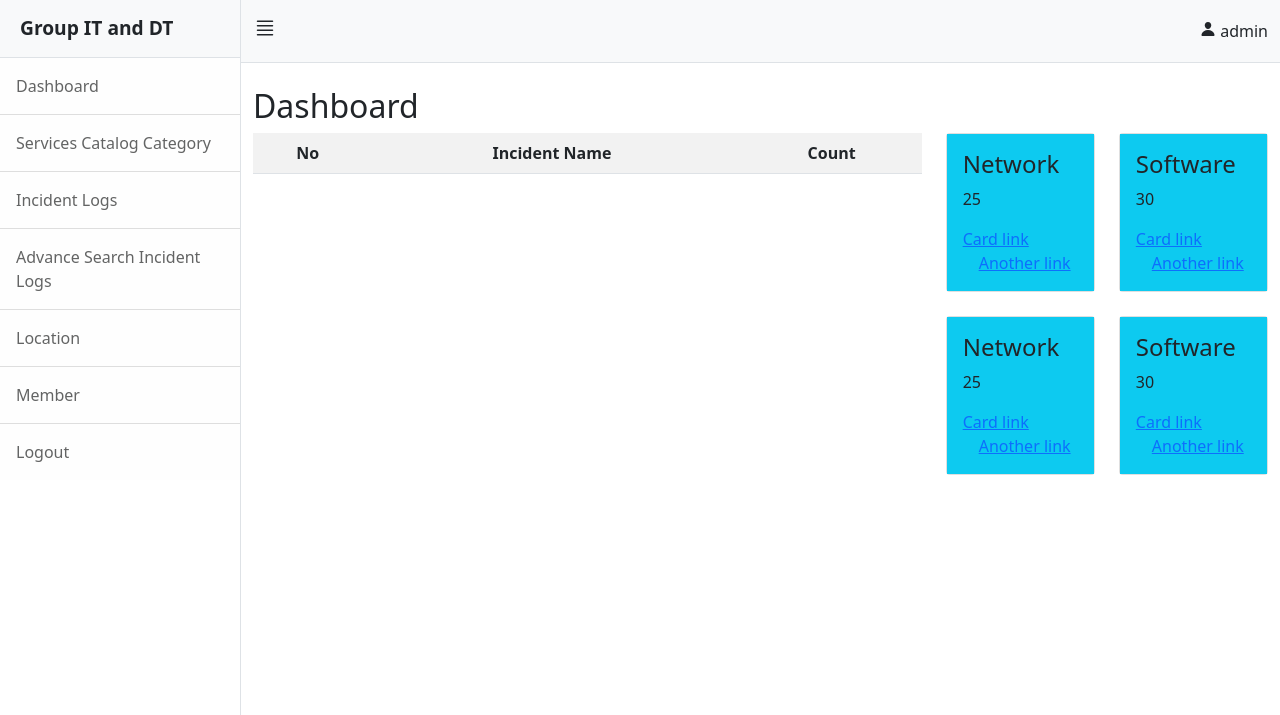
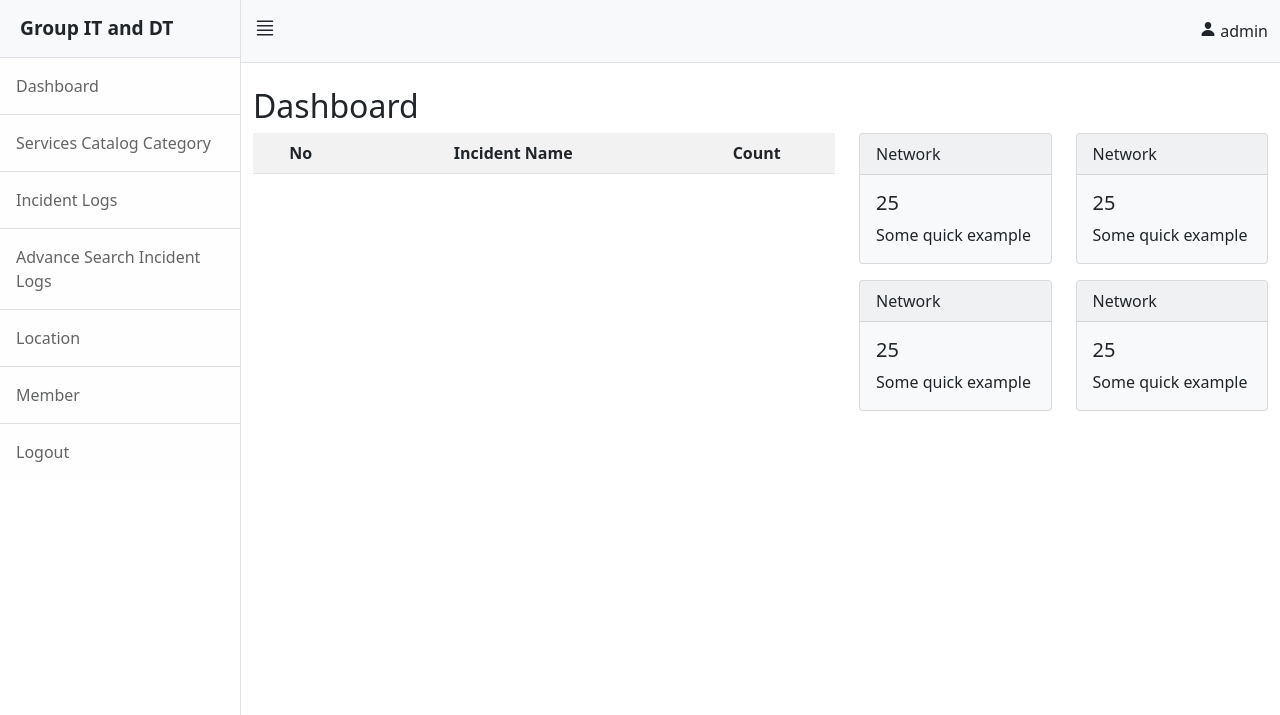
Before and after one commit to eugen3199/incident-logs-kbtc, a PHP site: page /admin/index.php in a window 1280 px wide. Shown: the top 715 px of the page. Run offline with PHP 8.4, Linux system fonts and the light colour scheme; a user stored in the database is signed in; lists and menus that the app fills with data are empty; some libraries are stand-ins or nearby versions.

Commit message:
Dashboard of ims

```diff
--- a/admin/index.php
+++ b/admin/index.php
@@ -19,7 +19,7 @@
             <h2> Dashboard </h2>
 
             <div class="row">
-                <div class="col-md-8">
+                <div class="col-md-7">
                 <table class="table table-striped text">
 
                             <tr>
@@ -31,63 +31,53 @@
 
                 </div>
 
-                <div class="col-md-4">
+                <div class="col-md-5">
                     <div class="row">
-                       <div class="col-md-6">
-                            <div class="card">
-                                <div class="card-body bg-info">
-                                    <h4 class="card-title">Network</h4>
-                                    <p class="card-text">25</p>
-                                    <a href="#" class="card-link">Card link</a>
-                                    <a href="#" class="card-link">Another link</a>
+                        <div class="col-sm-6">
+                        <div class="card bg-light mb-3" style="max-width: 18rem;">
+                            <div class="card-header">Network</div>
+                                <div class="card-body">
+                                    <h5 class="card-title">25</h5>
+                                    <p class="card-text">Some quick example</p>
                                 </div>
                             </div>
                         </div>
 
-
-                        <div class="col-md-6">
-                            <div class="card">
-                                <div class="card-body bg-info">
-                                    <h4 class="card-title">Software</h4>
-                                    <p class="card-text">30</p>
-                                    <a href="#" class="card-link">Card link</a>
-                                    <a href="#" class="card-link">Another link</a>
-                                </div>
-                            </div>
-                        </div>
-                    </div>
-                    <br>
-
-                    <div class="row">
-                       <div class="col-md-6">
-                            <div class="card">
-                                <div class="card-body bg-info">
-                                    <h4 class="card-title">Network</h4>
-                                    <p class="card-text">25</p>
-                                    <a href="#" class="card-link">Card link</a>
-                                    <a href="#" class="card-link">Another link</a>
+                        <div class="col-sm-6">
+                        <div class="card bg-light mb-3" style="max-width: 18rem;">
+                            <div class="card-header">Network</div>
+                                <div class="card-body">
+                                    <h5 class="card-title">25</h5>
+                                    <p class="card-text">Some quick example</p>
                                 </div>
                             </div>
                         </div>
 
+                        <div class="col-sm-6">
+                        <div class="card bg-light mb-3" style="max-width: 18rem;">
+                            <div class="card-header">Network</div>
+                                <div class="card-body">
+                                    <h5 class="card-title">25</h5>
+                                    <p class="card-text">Some quick example</p>
+                                </div>
+                            </div>
+                        </div>
 
-                        <div class="col-md-6">
-                            <div class="card">
-                                <div class="card-body bg-info">
-                                    <h4 class="card-title">Software</h4>
-                                    <p class="card-text">30</p>
-                                    <a href="#" class="card-link">Card link</a>
-                                    <a href="#" class="card-link">Another link</a>
+                        <div class="col-sm-6">
+                        <div class="card bg-light mb-3" style="max-width: 18rem;">
+                            <div class="card-header">Network</div>
+                                <div class="card-body">
+                                    <h5 class="card-title">25</h5>
+                                    <p class="card-text">Some quick example</p>
                                 </div>
                             </div>
                         </div>
                     </div>
                 </div>
             </div>
+        </div>
+    </div>
 
-
-</div>
-</div>
 
 <?php
             include "footer.php";
```
